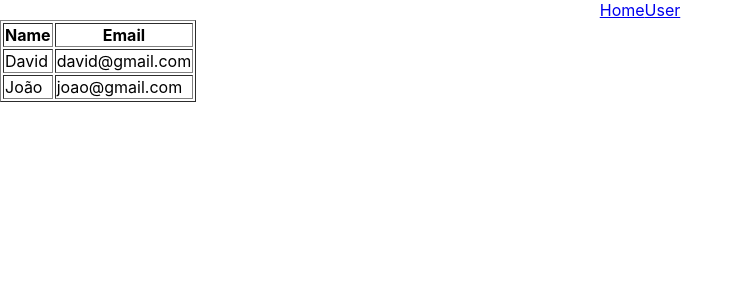
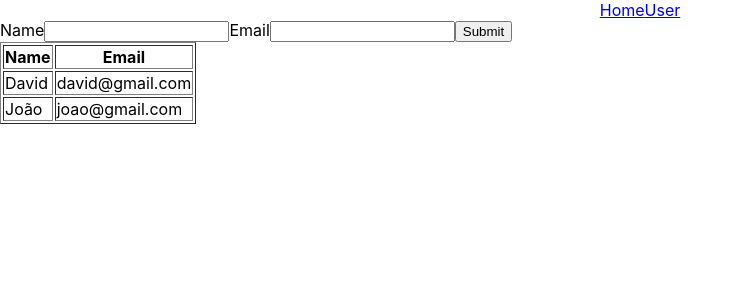
Before and after one commit to david9morais/react-redux-project, a React (Create React App) app: page /user in a window 1280 px wide. Shown: the top 300 px of the page, without its empty margins (0-741 px from the left). Built offline with nearby package versions, Linux system fonts and the light colour scheme.

Commit message:
Creating form with redux-form

```diff
--- a/package.json
+++ b/package.json
@@ -10,7 +10,7 @@
     "react-dom": "^17.0.1",
     "react-redux": "^7.2.3",
     "react-router-dom": "^5.2.0",
-    "react-scripts": "^4.3.1",
+    "react-scripts": "^4.0.3",
     "redux": "^4.0.5",
     "redux-form": "^8.3.7",
     "redux-thunk": "^2.3.0",
--- /dev/null
+++ b/src/actions/user/UserAction.js
@@ -0,0 +1,5 @@
+
+
+export const submitUserAction = (data) => {
+    console.log(data)
+}
--- a/src/index.js
+++ b/src/index.js
@@ -4,13 +4,19 @@ import './index.css';
 import App from './App';
 import reportWebVitals from './reportWebVitals';
 import { BrowserRouter as Router } from 'react-router-dom'
+import { Provider } from 'react-redux'
+import { applyMiddleware, createStore } from 'redux';
+import rootReducer from './redux/reducers'
+import ReduxThunk from 'redux-thunk'
 
 ReactDOM.render(
-  <Router>
-    <React.StrictMode>
-      <App />
-    </React.StrictMode>
-  </Router>, document.getElementById('root')
+  <Provider store={createStore(rootReducer, {}, applyMiddleware(ReduxThunk))}>
+    <Router>
+      <React.StrictMode>
+        <App />
+      </React.StrictMode>
+    </Router>
+  </Provider>, document.getElementById('root')
 );
 
 // If you want to start measuring performance in your app, pass a function
--- a/src/pages/user/User.js
+++ b/src/pages/user/User.js
@@ -1,4 +1,5 @@
 import React, { Component } from 'react'
+import UserForm from './UserForm'
 
 class User extends Component {
     render() {
@@ -15,6 +16,7 @@ class User extends Component {
 
         return (
             <div>
+                <UserForm> </UserForm>
                 <table border="1">
                     <tr>
                         <th>Name</th>
--- /dev/null
+++ b/src/pages/user/UserForm.js
@@ -0,0 +1,37 @@
+import React from 'react'
+import { connect } from "react-redux"
+import { reduxForm, Field } from "redux-form"
+import { submitUserAction } from '../../actions/user/UserAction'
+
+
+const UserFormFunc = props => {
+    const {handleSubmit} = props
+
+    const submit = (data, submitUserAction) => {
+        submitUserAction(data)
+    }
+
+    return (
+        <form onSubmit={handleSubmit((fields) => submit(fields, submitUserAction))}>
+            <label>
+                Name
+            </label>
+            <Field type="text" component="input" name="name" />
+            <label>
+                Email
+            </label>
+            <Field type="text" component="input" name="email" />
+            <button type="submit">Submit</button>
+        </form>
+    )
+}
+
+const UserForm = (reduxForm({
+    form: 'formUser'
+}))(UserFormFunc)
+
+const mapStateToProps = state => ({
+
+})
+
+export default connect(mapStateToProps, {submitUserAction})(UserForm)
--- /dev/null
+++ b/src/redux/reducers/index.js
@@ -0,0 +1,7 @@
+import { combineReducers } from "redux";
+import { reducer as reduxFormReducer } from "redux-form";
+
+
+export default combineReducers({
+    form: reduxFormReducer
+})
```
Also changed, not shown: 1 other file (tests, documents, lock files or other folders).
